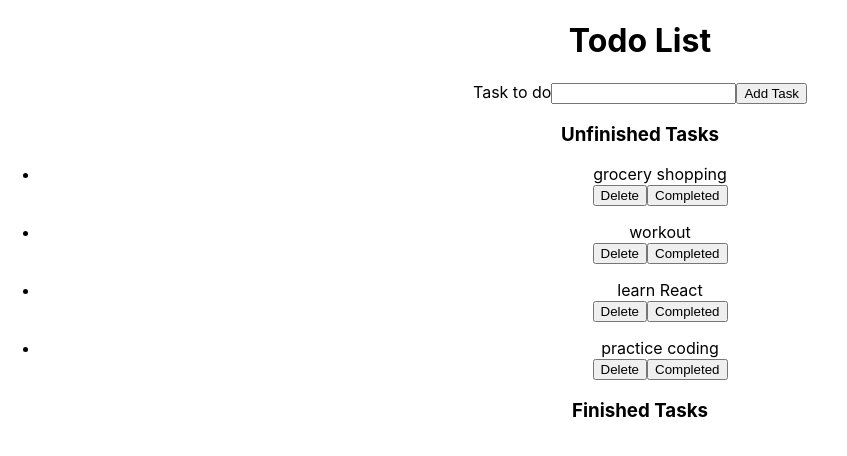
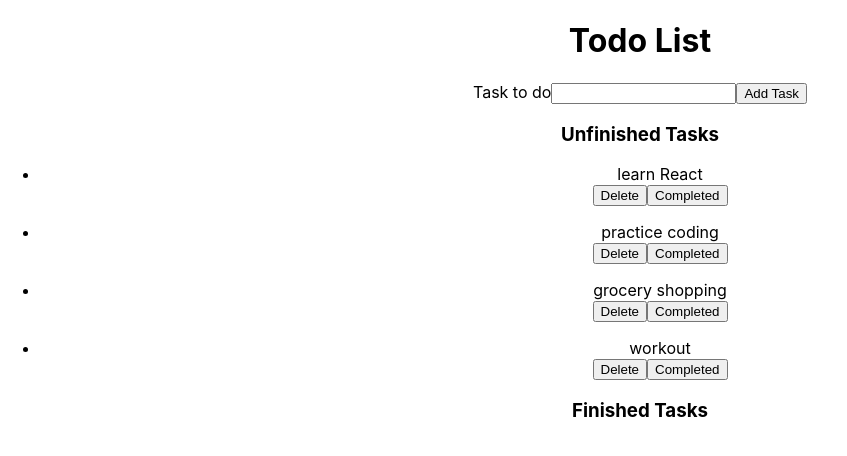
Before and after one commit to Andrew614/todo-list-react, a React (Create React App) app: page / in a window 1280 px wide. Shown: the top 456 px of the page, without its empty margins (0-847 px from the left). Built offline with nearby package versions, Linux system fonts and the light colour scheme.

Commit message:
refactor lists

```diff
--- a/src/components/FinishedTasks.js
+++ b/src/components/FinishedTasks.js
@@ -3,7 +3,9 @@ import React from 'react'
 export default ({ taskList, deleteTask, completeTask }) => {
 
     return (
-        taskList.map(todo => (
+        <div className='tasks'>
+            <h3 className='tasks-title'>Finished Tasks</h3>
+            {taskList.map(todo => (
                 <ul className='tasks__list' key={todo.id}>
                     <li className='tasks__list-item'>
                         {todo.task}
@@ -12,9 +14,10 @@ export default ({ taskList, deleteTask, completeTask }) => {
                         onClick={() => deleteTask(todo.task)}>Delete
                     </button>
                     <button className='tasks__list-btn'
-                    onClick={() => completeTask(todo.task)}>Redo
+                        onClick={() => completeTask(todo.task)}>Redo Task
                     </button>
                 </ul>
-        ))
+            ))}
+        </div>
     )
 }
--- a/src/components/TodoList.js
+++ b/src/components/TodoList.js
@@ -11,22 +11,22 @@ class TodoList extends Component {
             taskList: [
                 {
                     id: uuid(),
+                    task: 'learn React',
+                    isDone: false,
+                },
+                {
+                    id: uuid(),
+                    task: 'practice coding',
+                    isDone: false,
+                },
+                {
+                    id: uuid(),
                     task: 'grocery shopping',
                     isDone: false,
                 },
                 {
                     id: uuid(),
                     task: 'workout',
-                    isDone: false,
-                },
-                {
-                    id: uuid(),
-                    task: 'learn React',
-                    isDone: false,
-                },
-                {
-                    id: uuid(),
-                    task: 'practice coding',
                     isDone: false,
                 },
             ],
@@ -82,20 +82,14 @@ class TodoList extends Component {
             <div className='TodoList'>
                 <h1>Todo List</h1>
                 <TodoListForm addTask={this.addTask} />
-                <div className='tasks'>
-                    <h3 className='tasks-title'>Unfinished Tasks</h3>
                 <UnfinishedTasks taskList={this.tasksUnfinished()}
                     deleteTask={this.deleteTask}
                     completeTask={this.toggleCompleteTask}
                 />
-                </div>
-                <div className='tasks'>
-                    <h3 className='tasks-title'>Finished Tasks</h3>
                 <FinishedTasks taskList={this.tasksFinished()}
                     deleteTask={this.deleteTask}
                     completeTask={this.toggleCompleteTask}
                 />
-                </div>
             </div>
         )
     }
--- a/src/components/UnfinishedTasks.js
+++ b/src/components/UnfinishedTasks.js
@@ -3,7 +3,9 @@ import React from 'react'
 export default ({ taskList, deleteTask, completeTask }) => {
 
     return (
-        taskList.map(todo => (
+        <div className='tasks'>
+            <h3 className='tasks-title'>Unfinished Tasks</h3>
+            {taskList.map(todo => (
                 <ul className='tasks__list' key={todo.id}>
                     <li className='tasks__list-item'>
                         {todo.task}
@@ -15,6 +17,7 @@ export default ({ taskList, deleteTask, completeTask }) => {
                         onClick={() => completeTask(todo.task)}>Completed
                     </button>
                 </ul>
-        ))
+            ))}
+        </div>
     )
 }
```
Lines whose indentation alone changed are shown as unchanged.
